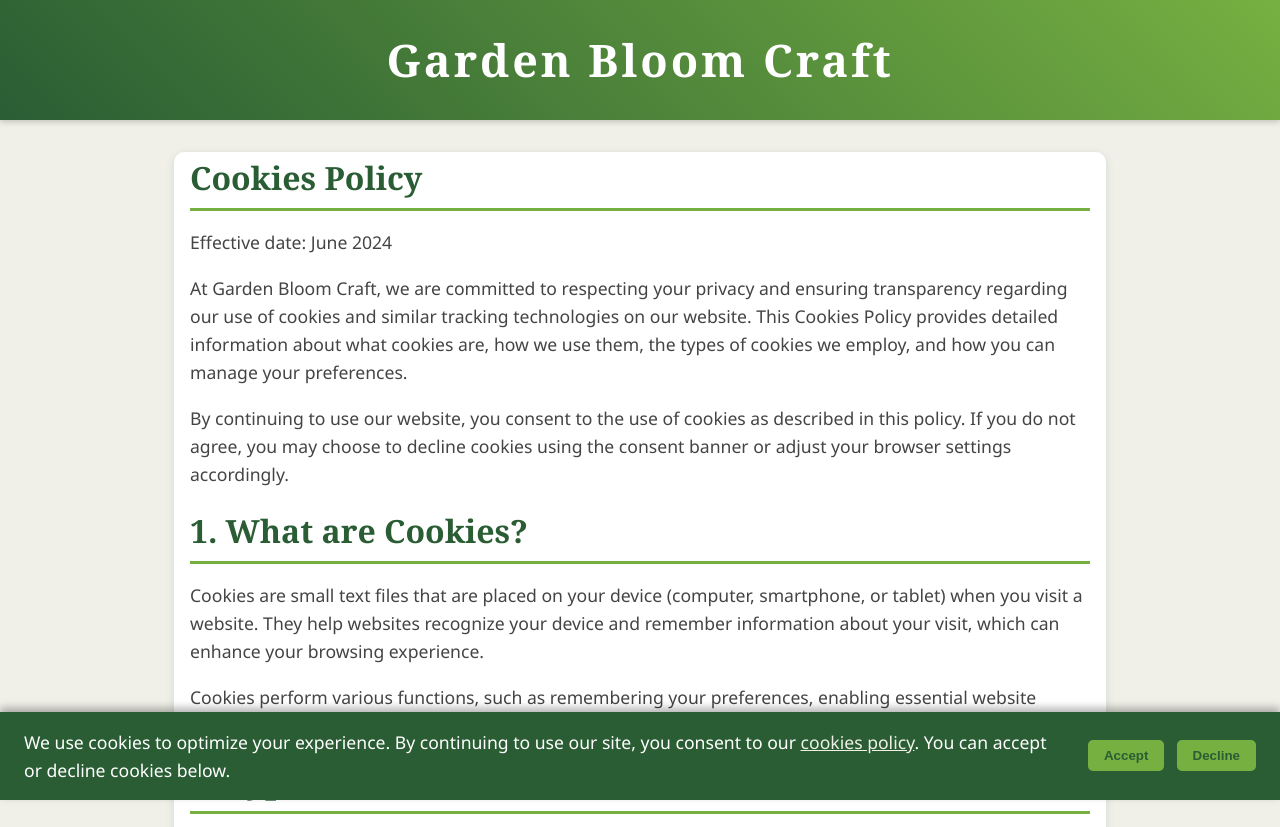
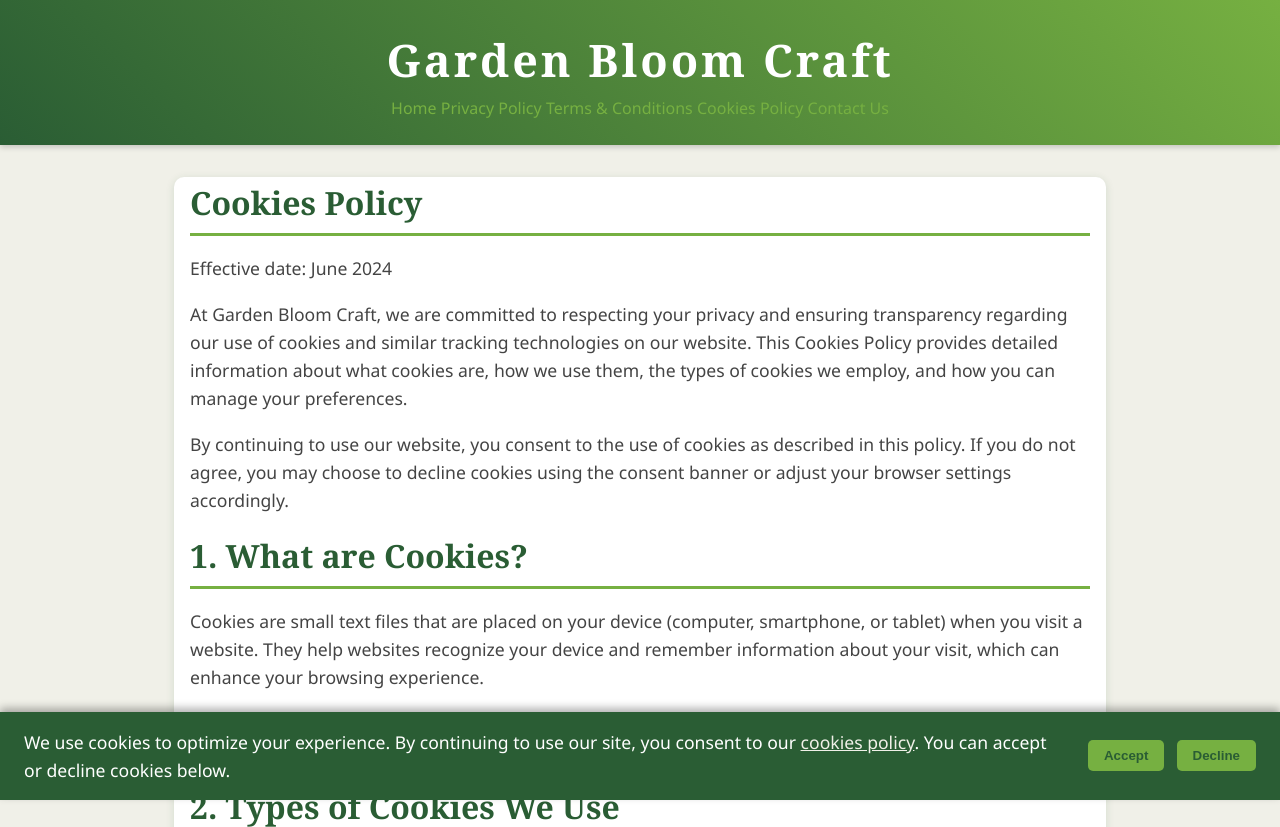
Before and after one commit to aryangautam05/Garden-Bloom-Craft, a plain HTML site: page cookies.html in a window 1280 px wide. Shown: the top 827 px of the page. Drawn offline with Linux system fonts and the light colour scheme.

Commit message:
Update cookies.html

```diff
--- a/cookies.html
+++ b/cookies.html
@@ -138,6 +138,13 @@
 <body>
   <header>
     <h1>Garden Bloom Craft</h1>
+    <nav class="primary-nav" aria-label="Primary navigation">
+      <a href="index.html">Home</a>
+      <a href="privacy.html">Privacy Policy</a>
+      <a href="terms.html">Terms & Conditions</a>
+      <a href="cookies.html">Cookies Policy</a>
+      <a href="contact.html">Contact Us</a>
+    </nav>
   </header>
   <main>
     <h2>Cookies Policy</h2>
```
